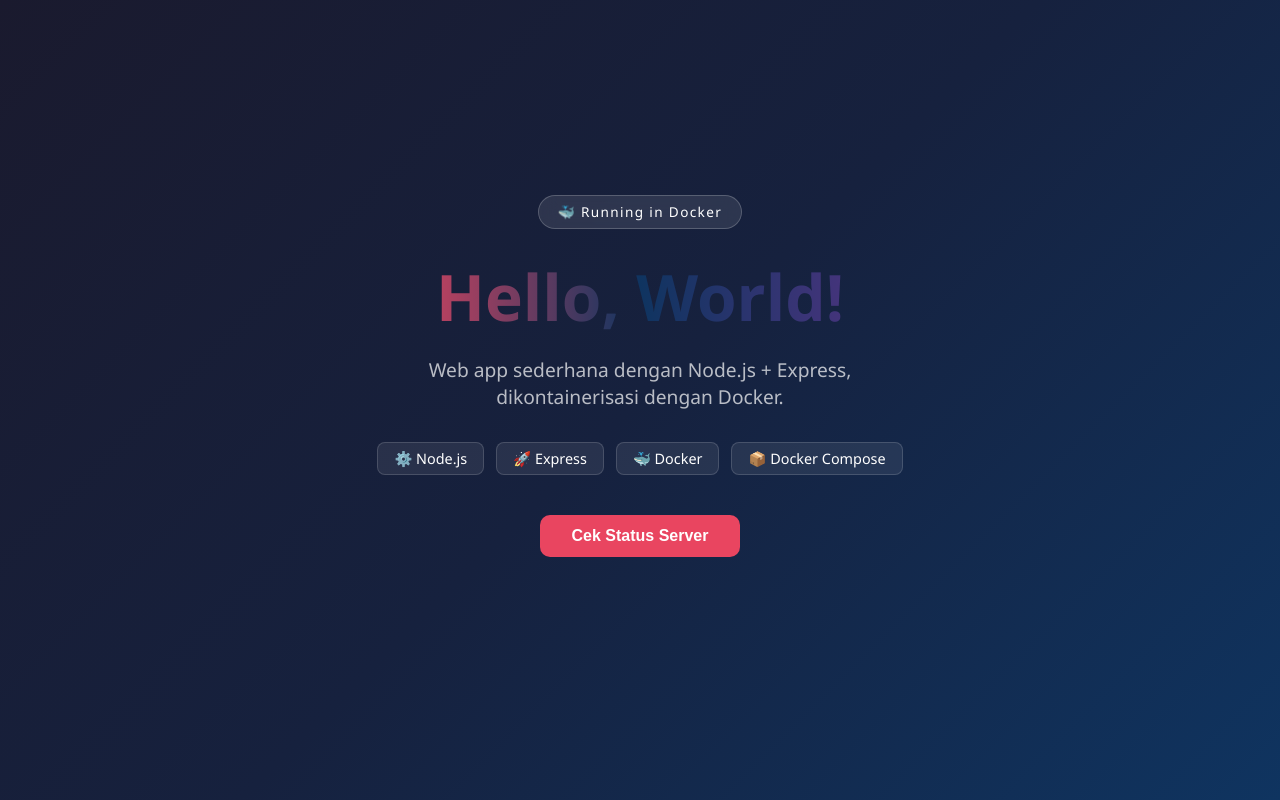
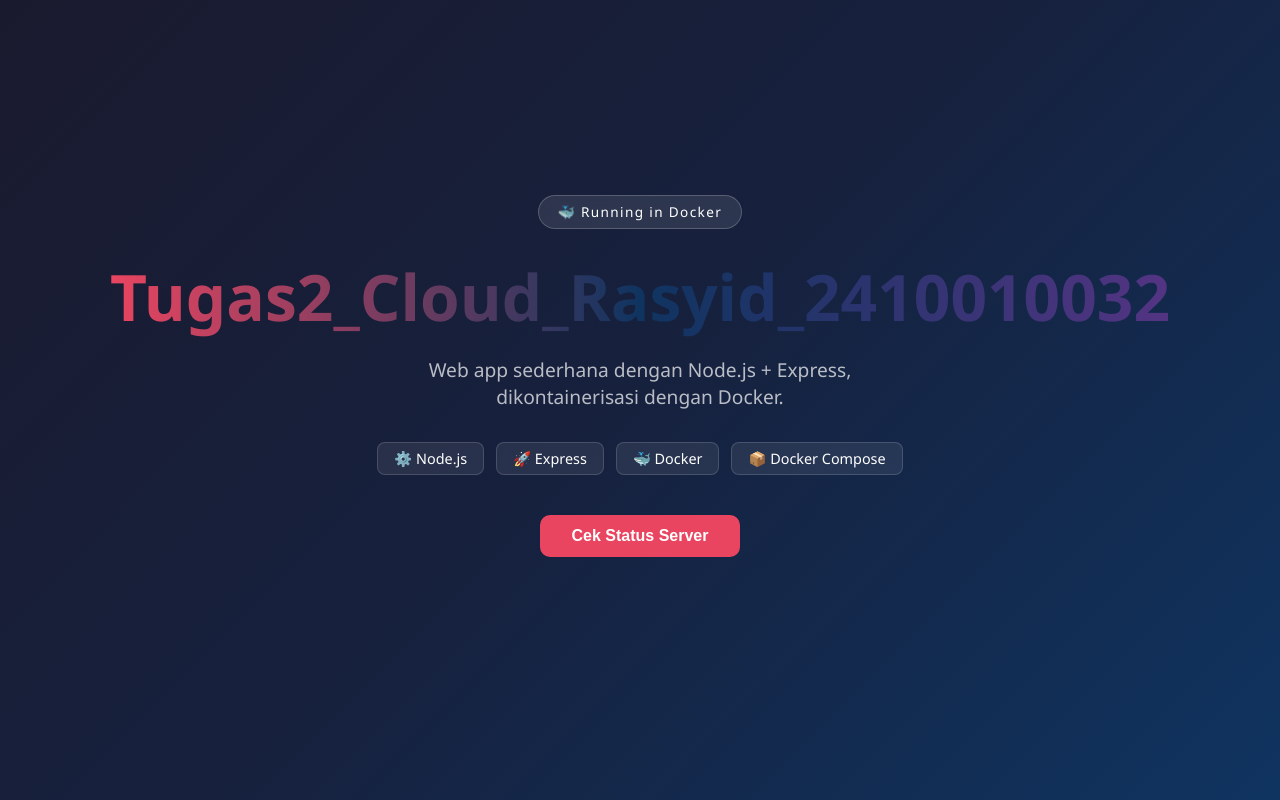
Before and after one commit to Rasyid-4E/Tugas2_Cloud, a website: page public/index.html in a window 1280 px wide. Drawn offline with Linux system fonts and the light colour scheme.

Commit message:
Update header text in index.html

```diff
--- a/public/index.html
+++ b/public/index.html
@@ -98,7 +98,7 @@
 <body>
   <div class="container">
     <div class="badge">🐳 Running in Docker</div>
-    <h1>Hello, World!</h1>
+    <h1>Tugas2_Cloud_Rasyid_2410010032</h1>
     <p>Web app sederhana dengan Node.js + Express, dikontainerisasi dengan Docker.</p>
     <div class="stack">
       <span class="tag">⚙️ Node.js</span>
```
